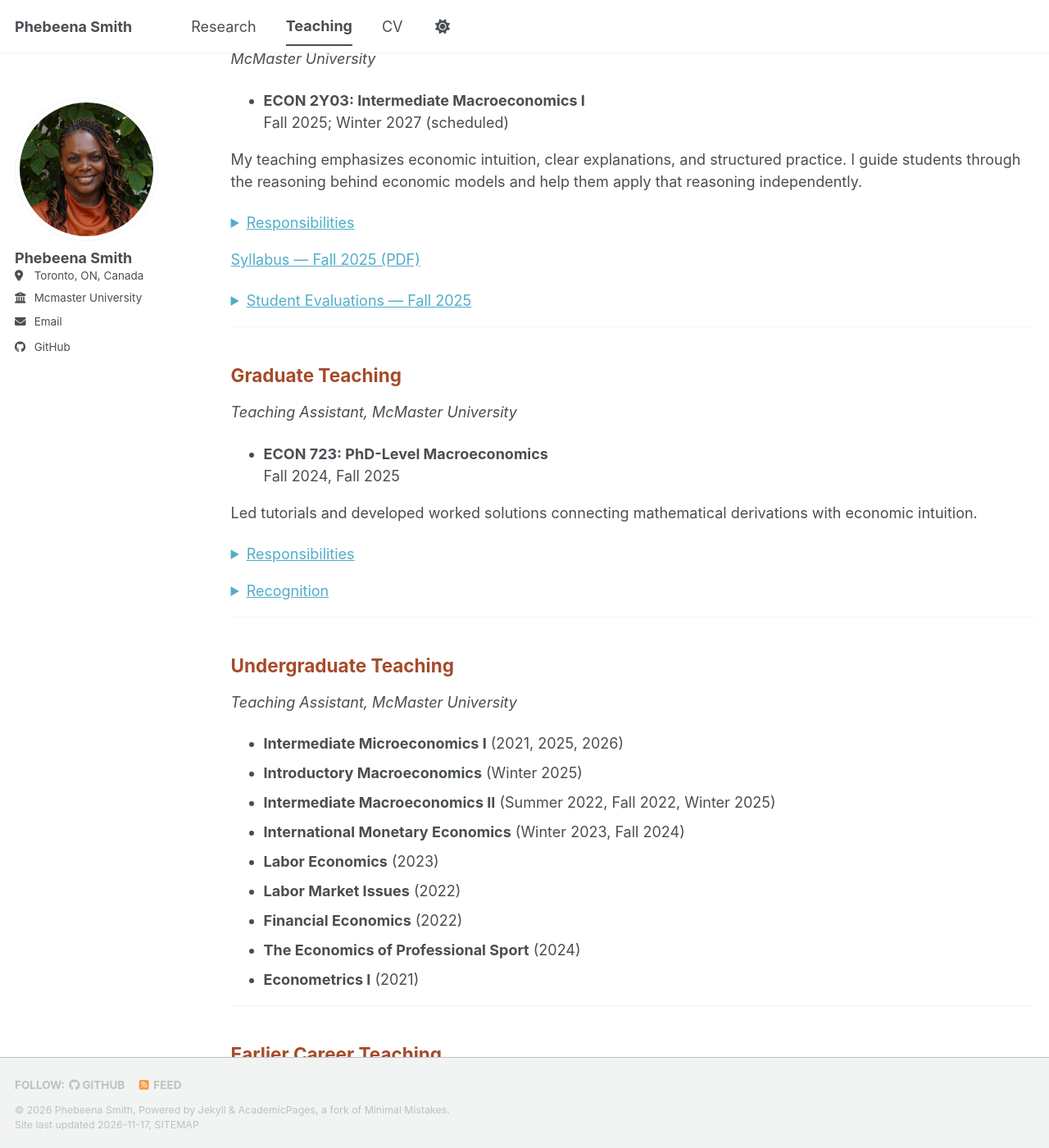
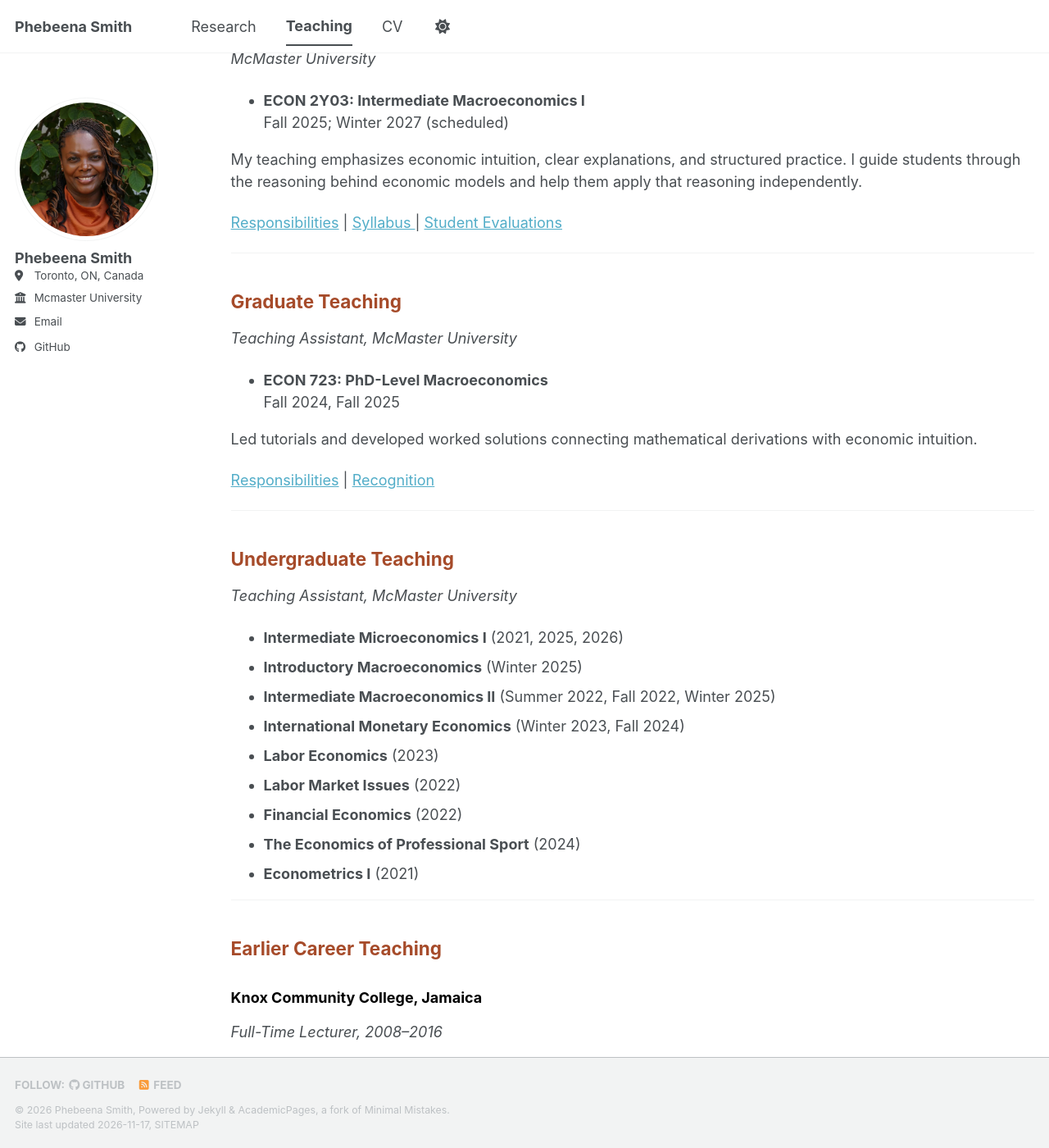
Before and after one commit to phebeenasmith/phebeenasmith.github.io, a Jekyll site: the page built from _pages/teaching.html, in a window 1280 px wide and 1400 px high, scrolled down 206 px. Shown: the whole window at 82% size. Built offline with Jekyll 4.4.1, drawn with Linux system fonts in a browser that asks for light colours; a style sheet for code colours, icons or effects is not loaded.

Commit message:
Update teaching.html

```diff
--- a/_pages/teaching.html
+++ b/_pages/teaching.html
@@ -18,18 +18,38 @@ author_profile: true
     color: #000000;
   }
 
-  .teaching-details {
-    margin-bottom: 1em;
+  a.teaching-file-link {
+    color: #52adc8;
   }
 
-  .teaching-details summary {
+  button.teaching-inline-toggle,
+  button.teaching-inline-toggle:hover,
+  button.teaching-inline-toggle:focus {
+    display: inline;
+    margin: 0;
+    padding: 0;
+    border: 0;
+    border-radius: 0;
+    background: transparent;
+    box-shadow: none;
+    color: #52adc8;
+    font: inherit;
+    text-transform: none;
+    text-decoration: underline;
     cursor: pointer;
-    color: #52adc8;
-    text-decoration: underline;
   }
 
-  .teaching-file-link {
-    color: #52adc8;
+  button.teaching-inline-toggle:focus-visible {
+    outline: 2px solid #52adc8;
+    outline-offset: 3px;
+  }
+
+  .teaching-panel[hidden] {
+    display: none !important;
+  }
+
+  .teaching-panel {
+    margin-bottom: 1em;
   }
 </style>
 
@@ -58,9 +78,36 @@ author_profile: true
   independently.
 </p>
 
-<details class="teaching-details">
-  <summary>Responsibilities</summary>
+<p>
+  <button type="button"
+          class="teaching-inline-toggle"
+          aria-expanded="false"
+          aria-controls="instructor-responsibilities"
+          onclick="toggleTeachingPanel(this)">
+    Responsibilities
+  </button>
 
+  <span aria-hidden="true"> | </span>
+
+  <a class="teaching-file-link"
+     href="{{ '/files/ECON%202Y03%20C01%20Course%20Outline%20Fall%202025%20-%20Phebeena%20Smith.pdf' | relative_url }}">
+    Syllabus
+  </a>
+
+  <span aria-hidden="true"> | </span>
+
+  <button type="button"
+          class="teaching-inline-toggle"
+          aria-expanded="false"
+          aria-controls="instructor-evaluations"
+          onclick="toggleTeachingPanel(this)">
+    Student Evaluations
+  </button>
+</p>
+
+<div id="instructor-responsibilities"
+     class="teaching-panel"
+     hidden>
   <p>
     As instructor of record for the Fall 2025 offering, I prepared
     and delivered lectures, developed practice materials, designed
@@ -69,17 +116,12 @@ author_profile: true
     My teaching emphasized economic intuition, model assumptions,
     and analytical problem-solving.
   </p>
-</details>
+</div>
 
-<p>
-  <a class="teaching-file-link"
-     href="{{ '/files/ECON%202Y03%20C01%20Course%20Outline%20Fall%202025%20-%20Phebeena%20Smith.pdf' | relative_url }}">
-    Syllabus — Fall 2025 (PDF)
-  </a>
-</p>
-
-<details class="teaching-details">
-  <summary>Student Evaluations — Fall 2025</summary>
+<div id="instructor-evaluations"
+     class="teaching-panel"
+     hidden>
+  <p><strong>Student Evaluations — Fall 2025</strong></p>
 
   <ul>
     <li>
@@ -96,7 +138,7 @@ author_profile: true
       </a>
     </li>
   </ul>
-</details>
+</div>
 
 <hr>
 
@@ -116,9 +158,29 @@ author_profile: true
   mathematical derivations with economic intuition.
 </p>
 
-<details class="teaching-details">
-  <summary>Responsibilities</summary>
+<p>
+  <button type="button"
+          class="teaching-inline-toggle"
+          aria-expanded="false"
+          aria-controls="graduate-responsibilities"
+          onclick="toggleTeachingPanel(this)">
+    Responsibilities
+  </button>
 
+  <span aria-hidden="true"> | </span>
+
+  <button type="button"
+          class="teaching-inline-toggle"
+          aria-expanded="false"
+          aria-controls="graduate-recognition"
+          onclick="toggleTeachingPanel(this)">
+    Recognition
+  </button>
+</p>
+
+<div id="graduate-responsibilities"
+     class="teaching-panel"
+     hidden>
   <p>
     Led tutorials, developed worked solutions, and guided students
     through optimization and equilibrium analysis. My explanations
@@ -127,16 +189,16 @@ author_profile: true
     conditions, and the role of model assumptions. I also held
     Zoom office hours.
   </p>
-</details>
+</div>
 
-<details class="teaching-details">
-  <summary>Recognition</summary>
-
+<div id="graduate-recognition"
+     class="teaching-panel"
+     hidden>
   <p>
     Recipient of the Department of Economics Graduate Teaching
     Assistant Award for Fall 2024.
   </p>
-</details>
+</div>
 
 <hr>
 
@@ -195,7 +257,9 @@ author_profile: true
 
 <h2 class="teaching-section-heading">Earlier Career Teaching</h2>
 
-<h3 class="teaching-institution">Knox Community College, Jamaica</h3>
+<h3 class="teaching-institution">
+  Knox Community College, Jamaica
+</h3>
 
 <p><em>Full-Time Lecturer, 2008–2016</em></p>
 
```
Also changed, not shown: other parts of _pages/teaching.html (+16 -0 lines).
